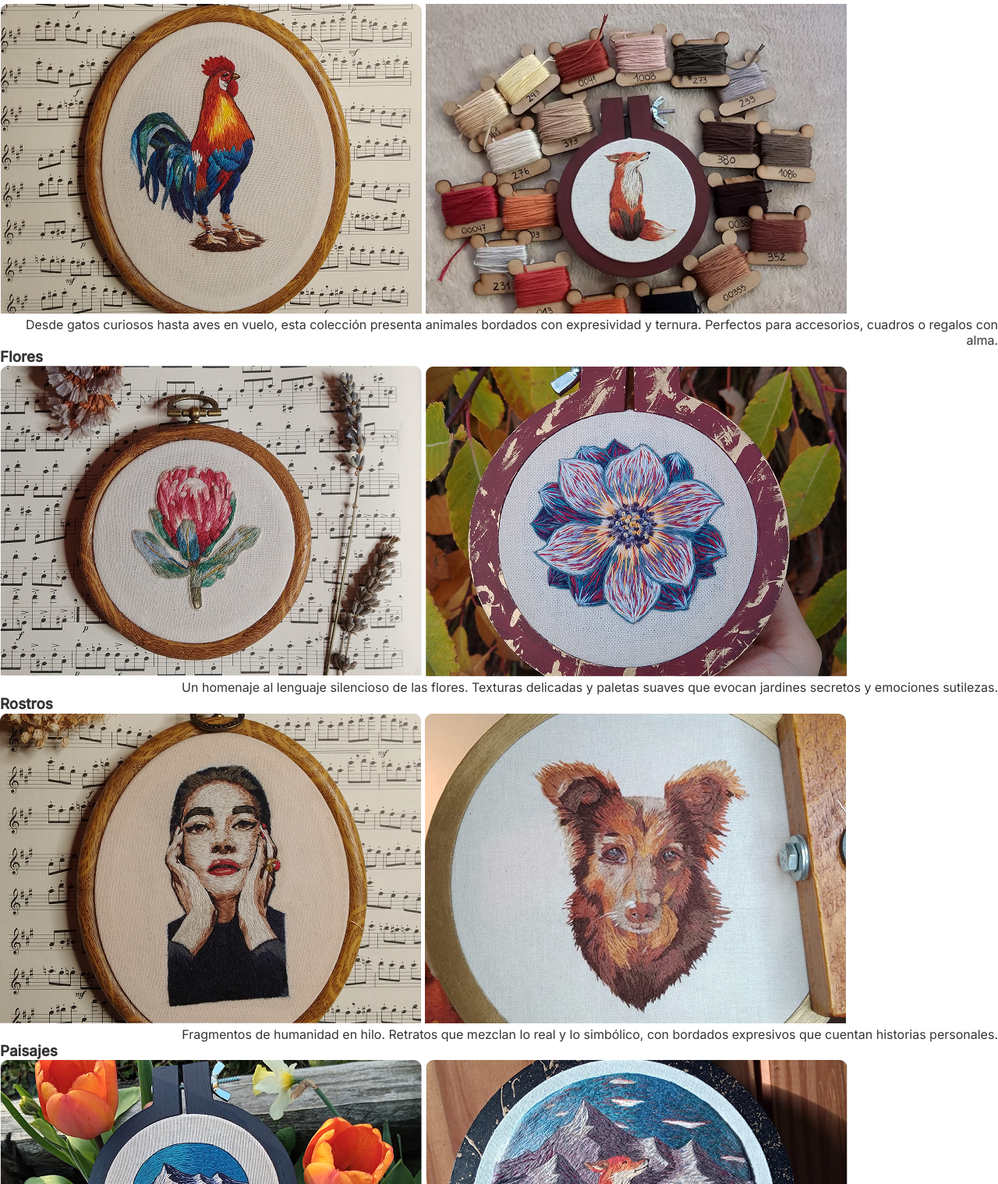
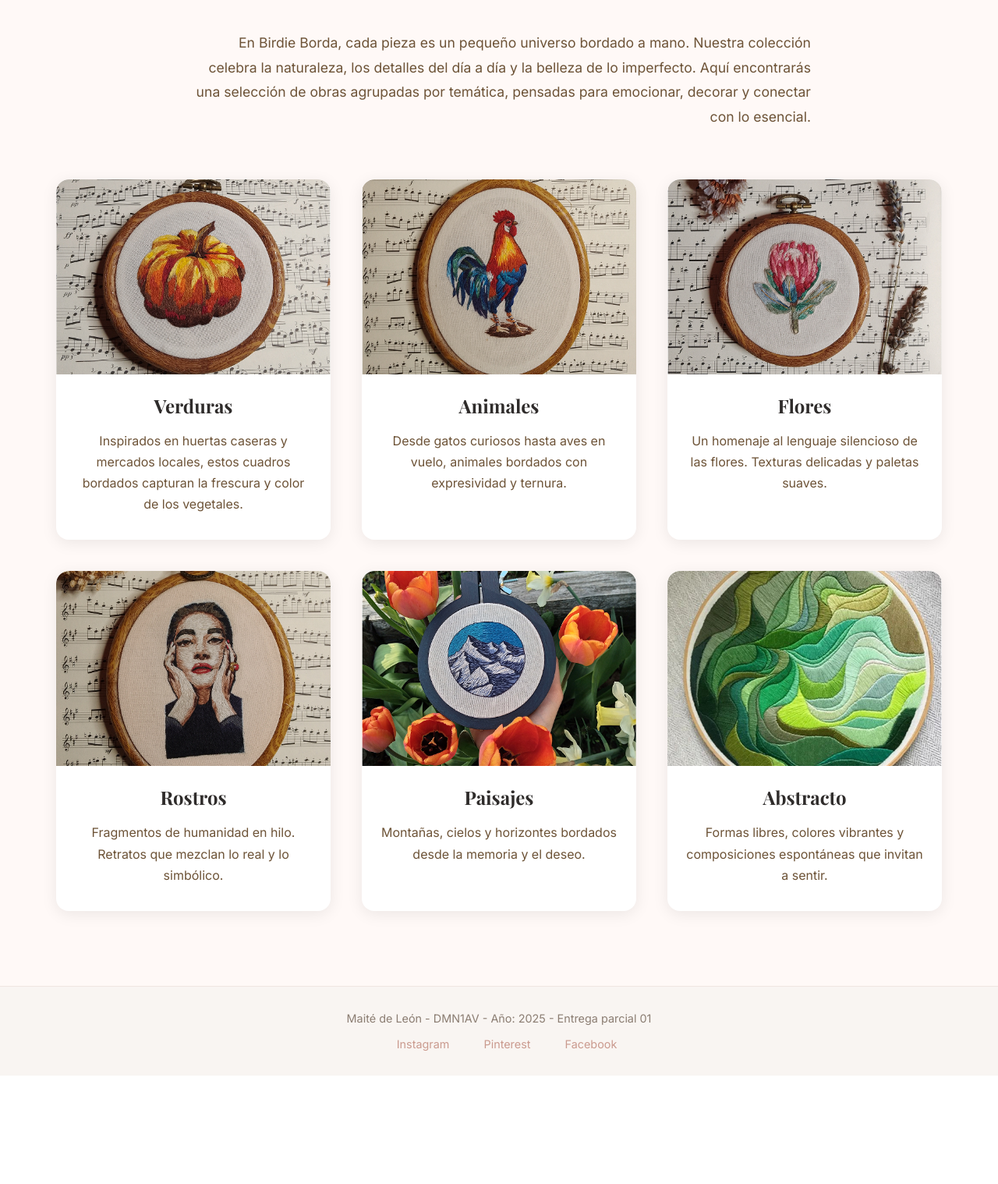
Before and after one commit to GRAMAPHENIA/parcial-dos, a plain HTML site: page secciones/catalogo.html in a window 1280 px wide. Shown: the part 583-2101 px from the top of the page at 78% size. After the commit the page ends 1962 px from the top, so only its background shows below. Drawn offline with nearby package versions, Linux system fonts and the light colour scheme.

Commit message:
feat: Agregar sección de catálogo con estilos y estructura mejorados

```diff
--- a/secciones/catalogo.html
+++ b/secciones/catalogo.html
@@ -1,19 +1,19 @@
 <!DOCTYPE html>
 <html lang="es">
   <head>
-  <meta charset="UTF-8">
-  <title>Catalogo</title>
-  <link rel="stylesheet" href="../style.css">
+    <meta charset="UTF-8" />
+    <title>Catálogo - Birdie Borda</title>
+    <link rel="stylesheet" href="../style.css" />
   </head>
   <body>
-  <header class="header-container">
+    <header>
       <h1>Birdie borda</h1>
       <nav>
         <ul>
           <li><a href="../index.html">Inicio</a></li>
           <li><a href="../index.html#sobre">El taller</a></li>
           <li><a href="../index.html#proceso">Proceso creativo</a></li>
-        <li><a href="#">Catalogo</a></li>
+          <li><a href="#">Catálogo</a></li>
           <li><a href="novedades.html">Novedades</a></li>
           <li><a href="contacto.html">Contacto</a></li>
         </ul>
@@ -21,68 +21,74 @@
     </header>
 
     <main>
-    <section>
+      <section class="hero" style="background-image: url('../imagenes/hero.webp'); height: 50vh; min-height: 400px;">
+        <div>
           <h2>Nuestra Colección</h2>
+          <p>Bordados artesanales que capturan la esencia de lo natural y lo cotidiano</p>
+        </div>
+      </section>
+
+      <section id="catalogo" class="catalogo-seccion">
+        <div class="contenedor-taller">
+          <div class="texto">
+            <h2>Explora Nuestro Catálogo</h2>
             <p>
-        En Birdie Borda, cada pieza es un pequeño universo bordado a mano. Nuestra colección celebra la naturaleza, los detalles del día a día y la belleza de lo imperfecto.
-        Aquí encontrarás una selección de obras agrupadas por temática, pensadas para emocionar, decorar y conectar con lo esencial.
+              En Birdie Borda, cada pieza es un pequeño universo bordado a mano. Nuestra colección celebra la naturaleza,
+              los detalles del día a día y la belleza de lo imperfecto. Aquí encontrarás una selección de obras agrupadas
+              por temática, pensadas para emocionar, decorar y conectar con lo esencial.
             </p>
+          </div>
 
-      <ul>
-        <li>
+          <div class="catalogo-grid">
+            <div class="catalogo-item">
+              <img src="../imagenes/verduras.png" alt="Cuadro bordado de un zapallo">
               <h3>Verduras</h3>
-          <img src="../imagenes/verduras.png" alt="Cuadro bordado de un zapallo">
-          <img src="../imagenes/verdura01.png" alt="Cuadro bordado de una alcachofa">
               <p>
-            Inspirados en huertas caseras y mercados locales, estos cuadros bordados capturan la frescura y color de los vegetales. Ideales para cocinas y amantes de la vida natural.
+                Inspirados en huertas caseras y mercados locales, estos cuadros bordados capturan la frescura y color de los vegetales.
               </p>
-        </li>
+            </div>
 
-        <li>
+            <div class="catalogo-item">
+              <img src="../imagenes/animales.png" alt="Cuadro bordado de un gallo">
               <h3>Animales</h3>
-          <img src="../imagenes/animales.png" alt="Cuadro bordado de un gallo">
-          <img src="../imagenes/animal01.png" alt="Cuadro bordado de un zorro">
               <p>
-            Desde gatos curiosos hasta aves en vuelo, esta colección presenta animales bordados con expresividad y ternura. Perfectos para accesorios, cuadros o regalos con alma.
+                Desde gatos curiosos hasta aves en vuelo, animales bordados con expresividad y ternura.
               </p>
-        </li>
+            </div>
 
-        <li>
+            <div class="catalogo-item">
+              <img src="../imagenes/flores.png" alt="Cuadro bordado de una flor">
               <h3>Flores</h3>
-          <img src="../imagenes/flores.png" alt="Cuadro bordado de una flor">
-          <img src="../imagenes/flor01.png" alt="Cuadro bordado de flores">
               <p>
-            Un homenaje al lenguaje silencioso de las flores. Texturas delicadas y paletas suaves que evocan jardines secretos y emociones sutilezas.
+                Un homenaje al lenguaje silencioso de las flores. Texturas delicadas y paletas suaves.
               </p>
-        </li>
+            </div>
 
-        <li>
+            <div class="catalogo-item">
+              <img src="../imagenes/rostro01.png" alt="Rostro bordado de Maria Callas">
               <h3>Rostros</h3>
-          <img src="../imagenes/rostro01.png" alt="Rostro bordado de Maria Callas">
-          <img src="../imagenes/rostro02.png" alt="Rostro bordado de un perro">
               <p>
-            Fragmentos de humanidad en hilo. Retratos que mezclan lo real y lo simbólico, con bordados expresivos que cuentan historias personales.
+                Fragmentos de humanidad en hilo. Retratos que mezclan lo real y lo simbólico.
               </p>
-        </li>
+            </div>
 
-        <li>
+            <div class="catalogo-item">
+              <img src="../imagenes/paisaje01.png" alt="Bordado de unas montañas">
               <h3>Paisajes</h3>
-          <img src="../imagenes/paisaje01.png" alt="Bordado de unas montañas">
-          <img src="../imagenes/paisaje02.png" alt="Bordado de un pájaro">
               <p>
-            Montañas, cielos y horizontes bordados desde la memoria y el deseo. Piezas contemplativas que invitan a viajar sin moverse del lugar.
+                Montañas, cielos y horizontes bordados desde la memoria y el deseo.
               </p>
-        </li>
+            </div>
 
-        <li>
+            <div class="catalogo-item">
+              <img src="../imagenes/abstracto01.png" alt="Bordado abstracto con formas onduladas">
               <h3>Abstracto</h3>
-          <img src="../imagenes/abstracto01.png" alt="Bordado abstracto con formas onduladas">
-          <img src="../imagenes/abstracto02.png" alt="Bordado abstracto con pintadas de colores">
               <p>
-            Formas libres, colores vibrantes y composiciones espontáneas dan vida a esta colección abstracta. Una invitación a sentir más allá de lo figurativo, donde cada puntada es intuición pura.
+                Formas libres, colores vibrantes y composiciones espontáneas que invitan a sentir.
               </p>
-        </li>
-      </ul>
+            </div>
+          </div>
+        </div>
       </section>
     </main>
 
--- a/style.css
+++ b/style.css
@@ -399,22 +399,158 @@ section p {
   text-align: center;
 }
 
+/* -------------------------
+   PÁGINA DE CATÁLOGO
+------------------------- */
+
+.catalogo-seccion {
+  position: relative;
+  padding: 6rem 0;
+  background-color: #fff9f7;
+}
+
+.catalogo-seccion .contenedor-taller {
+  max-width: 1200px;
+  margin: 0 auto;
+  padding: 0 2rem;
+}
+
+.catalogo-seccion .texto {
+  text-align: center;
+  max-width: 800px;
+  margin: 0 auto 4rem;
+}
+
+.catalogo-seccion h2 {
+  font-family: "Playfair Display", serif;
+  font-size: 2.8rem;
+  color: #2f2c2b;
+  margin-bottom: 1.5rem;
+  position: relative;
+  padding-bottom: 1rem;
+}
+
+.catalogo-seccion h2::after {
+  content: '';
+  display: block;
+  width: 100px;
+  height: 3px;
+  background-color: #ca9a8e;
+  margin: 1.5rem auto 0;
+  opacity: 0.7;
+}
+
+.catalogo-seccion p {
+  color: #6d5337;
+  font-size: 1.1rem;
+  line-height: 1.8;
+  margin-bottom: 0;
+}
+
 .catalogo-grid {
-  display: flex;
-  justify-content: center;
-  gap: 2rem;
-  margin-bottom: 3rem;
-  flex-wrap: wrap;
+  display: grid;
+  grid-template-columns: repeat(auto-fill, minmax(350px, 1fr));
+  gap: 2.5rem;
+  margin-top: 4rem;
 }
 
 .catalogo-item {
-  flex: 0 1 300px;
   background: white;
   border-radius: 16px;
   overflow: hidden;
-  box-shadow: 0 4px 15px rgba(0, 0, 0, 0.1);
+  box-shadow: 0 4px 20px rgba(0, 0, 0, 0.08);
   transition: transform 0.3s ease, box-shadow 0.3s ease;
+  display: flex;
+  flex-direction: column;
+  height: 100%;
 }
+
+.catalogo-item:hover {
+  transform: translateY(-8px);
+  box-shadow: 0 10px 30px rgba(0, 0, 0, 0.12);
+}
+
+.catalogo-item img {
+  width: 100%;
+  height: 250px;
+  object-fit: cover;
+  transition: transform 0.5s ease;
+}
+
+.catalogo-item:hover img {
+  transform: scale(1.05);
+}
+
+.catalogo-item h3 {
+  font-family: "Playfair Display", serif;
+  font-size: 1.5rem;
+  color: #2f2c2b;
+  margin: 1.5rem 1.5rem 1rem;
+  text-align: center;
+}
+
+.catalogo-item p {
+  color: #6d5337;
+  padding: 0 1.5rem 2rem;
+  font-size: 1rem;
+  line-height: 1.7;
+  margin: 0;
+  text-align: center;
+  flex-grow: 1;
+}
+
+/* Estilos para el footer en páginas internas */
+body > footer {
+  background-color: #f9f5f2;
+  padding: 2rem 0;
+  text-align: center;
+  border-top: 1px solid #f0e6e1;
+  margin-top: 0;
+}
+
+body > footer p {
+  color: #8b7d72;
+  margin-bottom: 1rem;
+}
+
+body > footer ul {
+  list-style: none;
+  padding: 0;
+  display: flex;
+  justify-content: center;
+  gap: 1.5rem;
+  margin: 0;
+}
+
+body > footer a {
+  color: #ca9a8e;
+  text-decoration: none;
+  transition: color 0.3s ease;
+}
+
+body > footer a:hover {
+  color: #fe9b83;
+  text-decoration: underline;
+}
+
+/* Responsive */
+@media (max-width: 768px) {
+  .catalogo-grid {
+    grid-template-columns: 1fr;
+    gap: 2rem;
+  }
+
+  .catalogo-seccion {
+    padding: 4rem 0;
+  }
+
+  .catalogo-seccion h2 {
+    font-size: 2.2rem;
+  }
+}
+
+/* .catalogo-grid is now defined in the PÁGINA DE CATÁLOGO section */
+/* Removed duplicate style */
 
 .catalogo-item:hover {
   transform: translateY(-10px);
```
Lines whose indentation alone changed are shown as unchanged.
